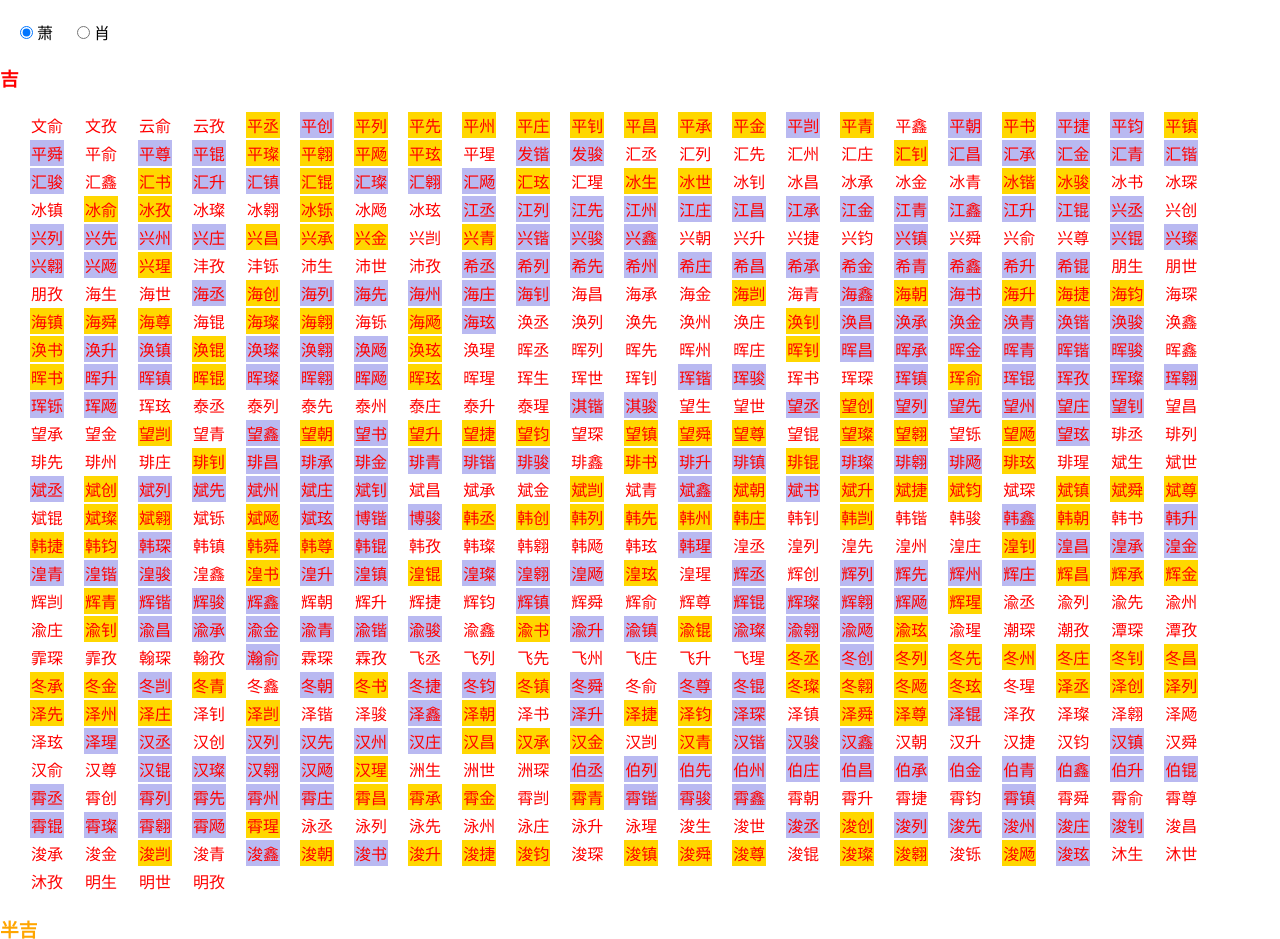
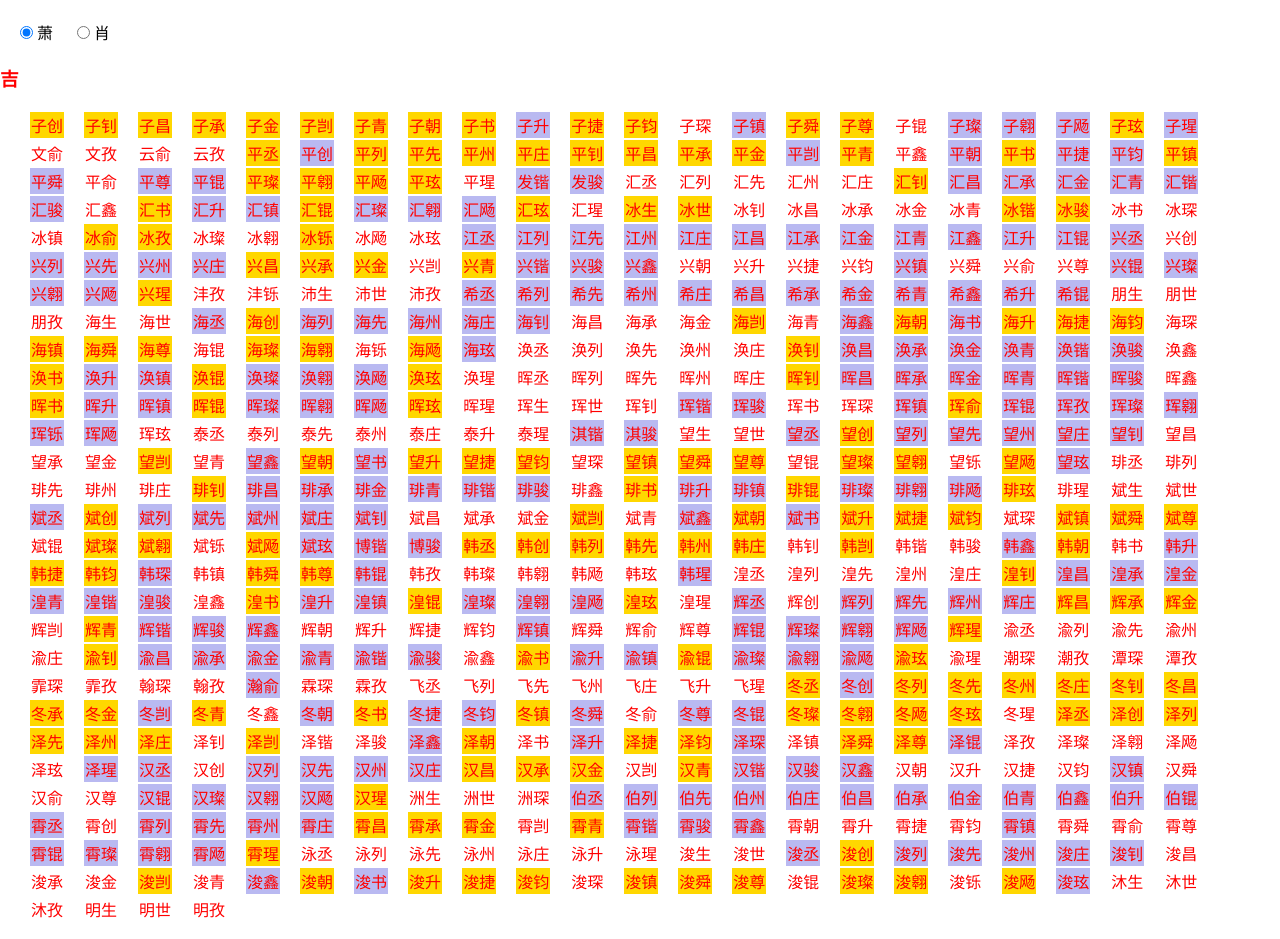
Before and after one commit to xsh627/hello-word, a plain HTML site: page pages/tools/nameTool.html in a window 1280 px wide. Shown: the top 939 px of the page. Drawn offline with nearby package versions, Linux system fonts and the light colour scheme.

Commit message:
[gh-pages]-name tool update

```diff
--- a/pages/tools/nameTool.html
+++ b/pages/tools/nameTool.html
@@ -75,11 +75,11 @@
   <div class="wrapper">
     <div class="operate-area">
       <label for="" class="operate-item">
-        <input type="radio" class="first-name-radio" name="first-name" value="18" />
+        <input type="radio" class="first-name-radio" name="first-name" value="0" />
         <span>萧</span>
       </label>
       <label for="" class="operate-item">
-        <input type="radio" class="first-name-radio" name="first-name" value="9" />
+        <input type="radio" class="first-name-radio" name="first-name" value="1" />
         <span>肖</span>
       </label>
     </div>
@@ -100,7 +100,18 @@
       const greatNumList = [ 1, 3, 5, 6, 7, 11, 13, 15, 16, 21, 23, 24, 29, 31, 32, 33, 35, 37, 41, 45, 47, 48, 52, 57, 61, 63, 65, 67, 68, 81 ]
       const okNumList = [ 8, 17, 18, 25, 30, 36, 38, 39, 49, 50, 51, 55, 58, 71, 72, 73, 77 ]
 
+      const firstNameList = [
+        {
+          name: '萧',
+          num: 18
+        }, {
+          name: '肖',
+          num: 9
+        }
+      ]
+
       const shuiObj = {
+        子: 3,
         文: 4,
         云: 4,
         // 化: 4,
@@ -189,7 +200,7 @@
         瑆: 14
       }
 
-      $('.first-name-radio[value="18"]').click()
+      $('.first-name-radio').eq(0).click()
       getResult()
 
       $firstNameRadio.change(function () {
@@ -197,8 +208,14 @@
       })
 
       function getResult () {
-        const firstName = '萧'
-        const firstNameNum = Number($('.first-name-radio:checked').val())
+        const firstNameRadioVal = $('.first-name-radio:checked').val()
+
+        if (!firstNameRadioVal) {
+          return
+        }
+
+        const firstName = firstNameList[firstNameRadioVal].name
+        const firstNameNum = firstNameList[firstNameRadioVal].num
 
         console.log('firstNameNum===', firstNameNum)
         $greatListUl.empty()
```
